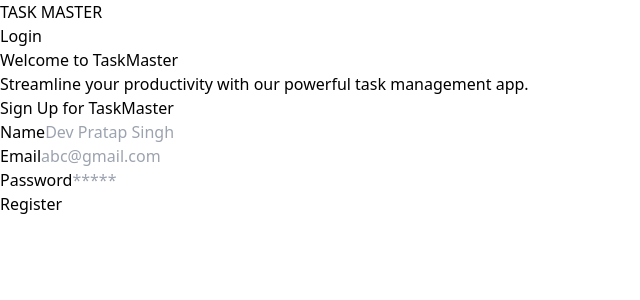
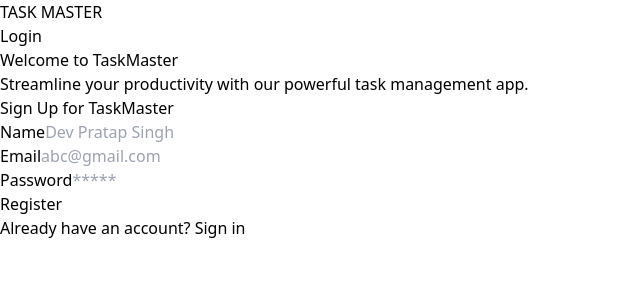
Before and after one commit to D3VZ122/V3E, a React (Vite) app in the folder frontend/task management/: page /signup in a window 1280 px wide. Shown: the top 300 px of the page, without its empty margins (0-640 px from the left). Built offline with nearby package versions, Linux system fonts and the light colour scheme.

Commit message:
Updated Auth Page

```diff
--- a/frontend/task management/src/components/Auth.tsx
+++ b/frontend/task management/src/components/Auth.tsx
@@ -1,9 +1,10 @@
-import { useState } from "react";
+import { useEffect, useState } from "react";
 import Button from "./button";
 import LabbeledInputs from "./input";
 import axios from "axios";
 import { useNavigate } from "react-router";
-import { useCookies } from "react-cookie";
+import {  useCookies } from "react-cookie";
+import { Link } from "react-router-dom";
 
 interface AuthType {
     type: string;
@@ -19,12 +20,18 @@ interface UserDataType {
 
 export default function Auth({ type }: AuthType) {
     const navigate = useNavigate();
-    const [,setcookie] =useCookies();
+    const [cookie,setcookie] =useCookies();
     const [userData, setUserData] = useState<UserDataType>({
         Email: "",
         name: "",
         password: "",
     });
+
+    useEffect(()=>{
+        if(cookie.isauthenticated==true){
+            navigate("/home");
+        }
+    })
     const server = import.meta.env.VITE_server_link
     const handleSubmit = async (e: React.FormEvent<HTMLFormElement>) => {
         e.preventDefault();
@@ -44,7 +51,7 @@ export default function Auth({ type }: AuthType) {
         } catch (error:any) {
             console.error("An error occurred:", error);
             if (error.response && error.response.data && error.response.data.message) {
-                // Extract specific error message from response and set error state
+
                 alert(error.response.data.message);
             } else {
                 alert("An error occurred while processing your request.");
@@ -112,6 +119,12 @@ export default function Auth({ type }: AuthType) {
                                 onclick={()=>{}}
                             />
                         )}
+                        {type === "signin" ? (
+                                <span>Don't have an account? <Link to="/signup">Sign up</Link></span>
+                            ) : (
+                                <span>Already have an account? <Link to="/">Sign in</Link></span>
+                            )}
+
                     </form>
                 </div>
             </div>
```
